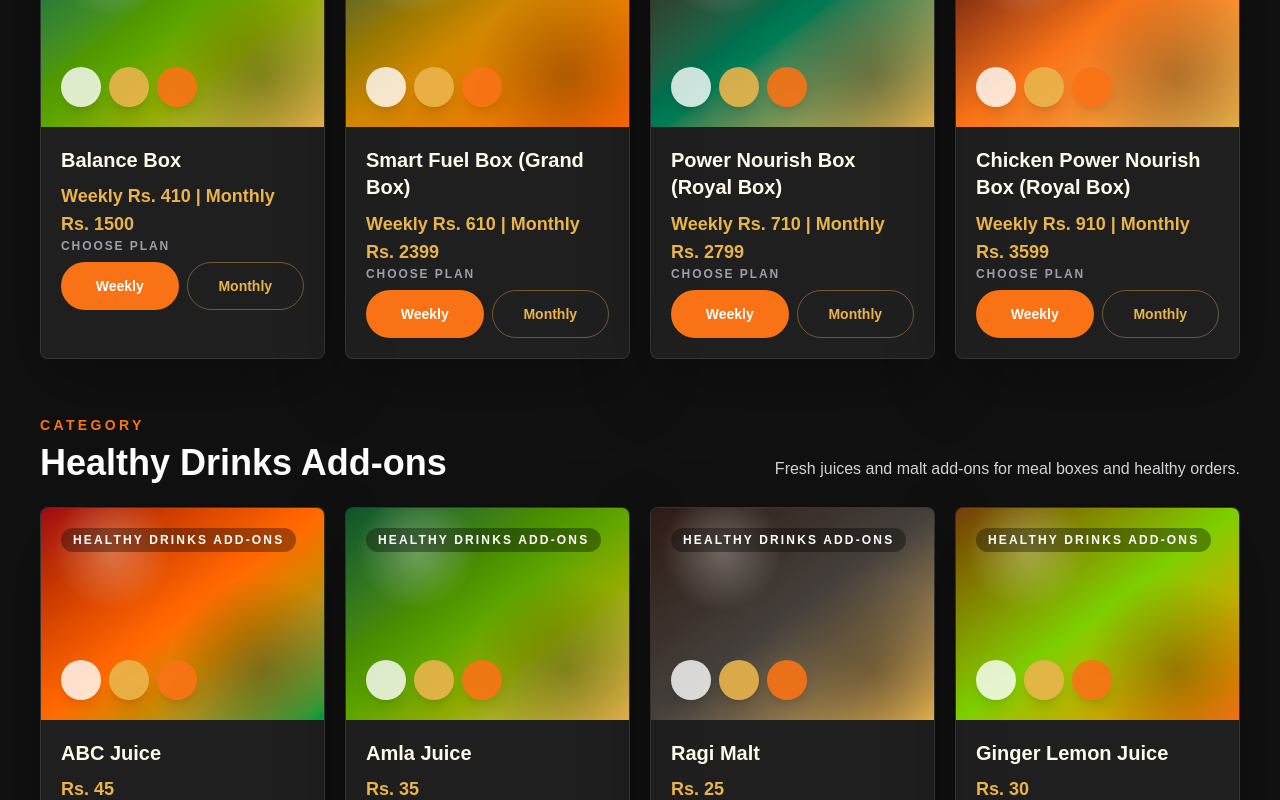
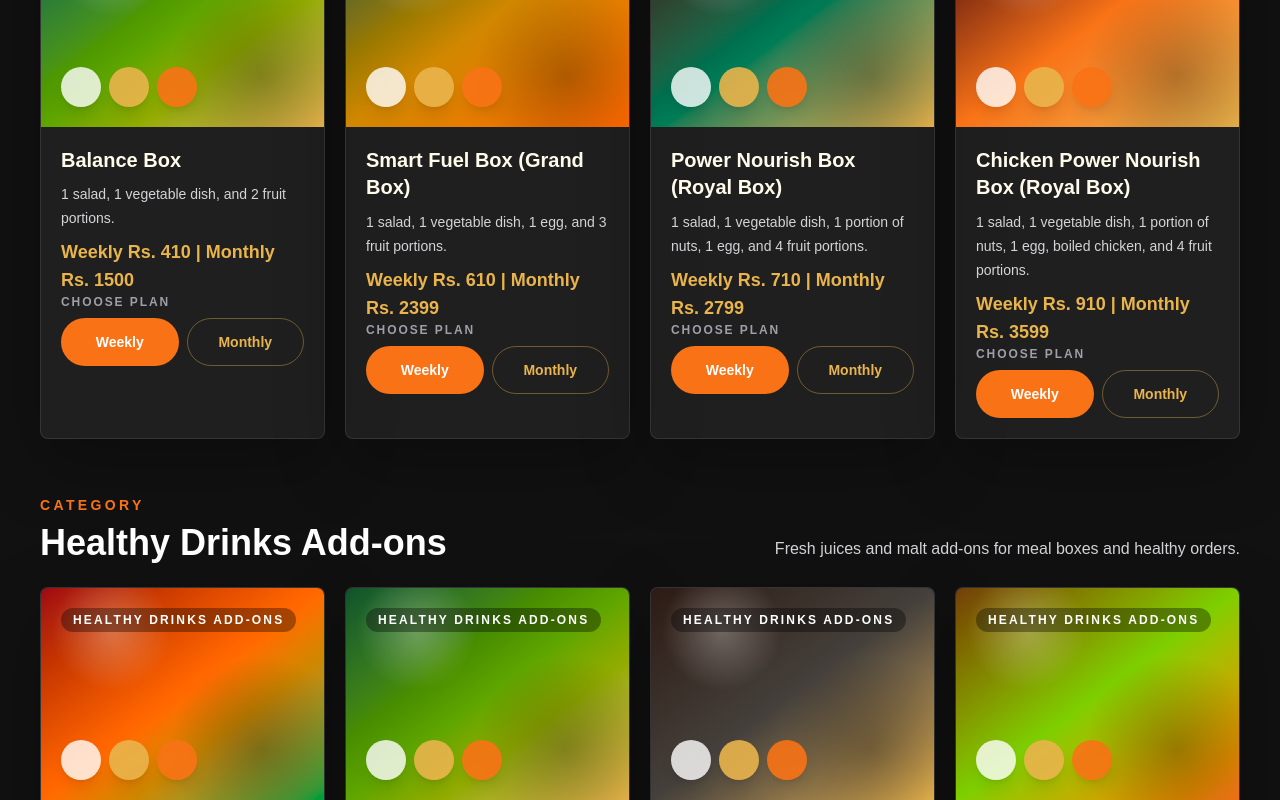
Before and after one commit to karthik0612345-web/kai-thuttu-kitchens, a Next.js app: page /menu in a window 1280 px wide. Shown: the part 6220-7020 px from the top of the page. Built offline with nearby package versions, Linux system fonts and the light colour scheme; no server answers; the database is empty.

Commit message:
Update signature meal box descriptions

```diff
--- a/components/MenuBrowser.tsx
+++ b/components/MenuBrowser.tsx
@@ -14,6 +14,7 @@ export type MenuCategory = {
     price: string;
     priceValue: number;
     priceLabel?: string;
+    description?: string;
     imageTone: string;
     imageUrl?: string;
     isOutOfStock?: boolean;
@@ -37,6 +38,20 @@ const signatureMealCategory = "signature meal boxes starter";
 const signatureAddOnsCategory = "healthy drinks add-ons";
 const healthyComboSize = 5;
 const healthyComboPrice = 160;
+const signatureMealDescriptions: Record<string, string> = {
+  "balance box": "1 salad, 1 vegetable dish, and 2 fruit portions.",
+  "smart fuel box (grand box)": "1 salad, 1 vegetable dish, 1 egg, and 3 fruit portions.",
+  "power nourish box (royal box)": "1 salad, 1 vegetable dish, 1 portion of nuts, 1 egg, and 4 fruit portions.",
+  "chicken power nourish box (royal box)":
+    "1 salad, 1 vegetable dish, 1 portion of nuts, 1 egg, boiled chicken, and 4 fruit portions.",
+};
+
+const signatureMealOrder = Object.keys(signatureMealDescriptions);
+
+const getSignatureMealSortIndex = (itemName: string) => {
+  const index = signatureMealOrder.indexOf(itemName.trim().toLowerCase());
+  return index === -1 ? signatureMealOrder.length : index;
+};
 
 function CartIcon() {
   return (
@@ -162,6 +177,10 @@ export default function MenuBrowser({ categories }: { categories: MenuCategory[]
             name: item.name!,
             price: item.priceLabel || `Rs. ${priceValue}`,
             priceValue,
+            description:
+              item.category!.trim().toLowerCase() === signatureMealCategory
+                ? signatureMealDescriptions[item.name!.trim().toLowerCase()]
+                : undefined,
             imageTone: defaultItemStyles.get(styleKey) ?? "from-[#2D1B14] via-[#F97316] to-[#E9B44C]",
             imageUrl: item.imageUrl,
             isOutOfStock: item.isOutOfStock,
@@ -170,7 +189,20 @@ export default function MenuBrowser({ categories }: { categories: MenuCategory[]
         categoryMap.set(categoryName, category);
       });
 
-    return Array.from(categoryMap.values());
+    return Array.from(categoryMap.values()).map((category) => {
+      if (category.name.trim().toLowerCase() !== signatureMealCategory) {
+        return category;
+      }
+
+      return {
+        ...category,
+        items: [...category.items].sort(
+          (first, second) =>
+            getSignatureMealSortIndex(first.name) -
+            getSignatureMealSortIndex(second.name),
+        ),
+      };
+    });
   }, [adminItems, categories]);
 
   const orderedCategories = useMemo(() => {
@@ -475,6 +507,11 @@ export default function MenuBrowser({ categories }: { categories: MenuCategory[]
                         <h3 className="text-sm font-black leading-snug text-amber-50 sm:text-xl">
                           {item.name}
                         </h3>
+                        {item.description && (
+                          <p className="mt-1 text-[11px] leading-4 text-zinc-300 sm:mt-2 sm:text-sm sm:leading-6">
+                            {item.description}
+                          </p>
+                        )}
                         <p className="mt-1 text-sm font-black text-[#E9B44C] sm:mt-2 sm:text-lg">
                           {isHealthyFood ? `Pick any ${healthyComboSize} @ Rs. ${healthyComboPrice}` : item.price}
                         </p>
--- a/lib/defaultMenu.ts
+++ b/lib/defaultMenu.ts
@@ -73,24 +73,28 @@ export const defaultMenuCategories: MenuCategory[] = [
     items: [
       {
         name: "Balance Box",
+        description: "1 salad, 1 vegetable dish, and 2 fruit portions.",
         price: "Weekly Rs. 410 | Monthly Rs. 1500",
         priceValue: 410,
         imageTone: "from-emerald-800 via-lime-600 to-[#E9B44C]",
       },
       {
         name: "Smart Fuel Box (Grand Box)",
+        description: "1 salad, 1 vegetable dish, 1 egg, and 3 fruit portions.",
         price: "Weekly Rs. 610 | Monthly Rs. 2399",
         priceValue: 610,
         imageTone: "from-green-900 via-yellow-600 to-orange-500",
       },
       {
         name: "Power Nourish Box (Royal Box)",
+        description: "1 salad, 1 vegetable dish, 1 portion of nuts, 1 egg, and 4 fruit portions.",
         price: "Weekly Rs. 710 | Monthly Rs. 2799",
         priceValue: 710,
         imageTone: "from-[#2D1B14] via-emerald-700 to-[#E9B44C]",
       },
       {
         name: "Chicken Power Nourish Box (Royal Box)",
+        description: "1 salad, 1 vegetable dish, 1 portion of nuts, 1 egg, boiled chicken, and 4 fruit portions.",
         price: "Weekly Rs. 910 | Monthly Rs. 3599",
         priceValue: 910,
         imageTone: "from-red-950 via-[#F97316] to-[#E9B44C]",
```
